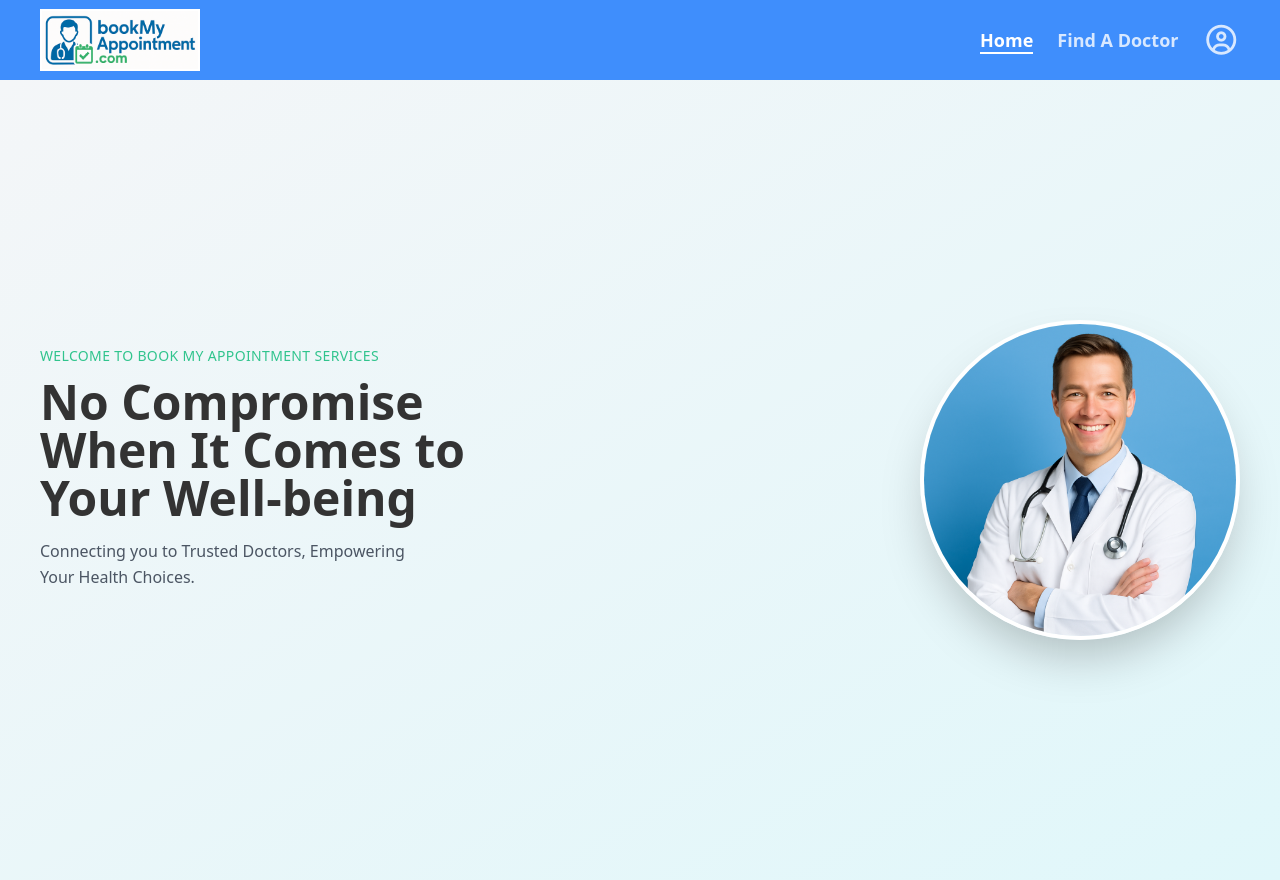
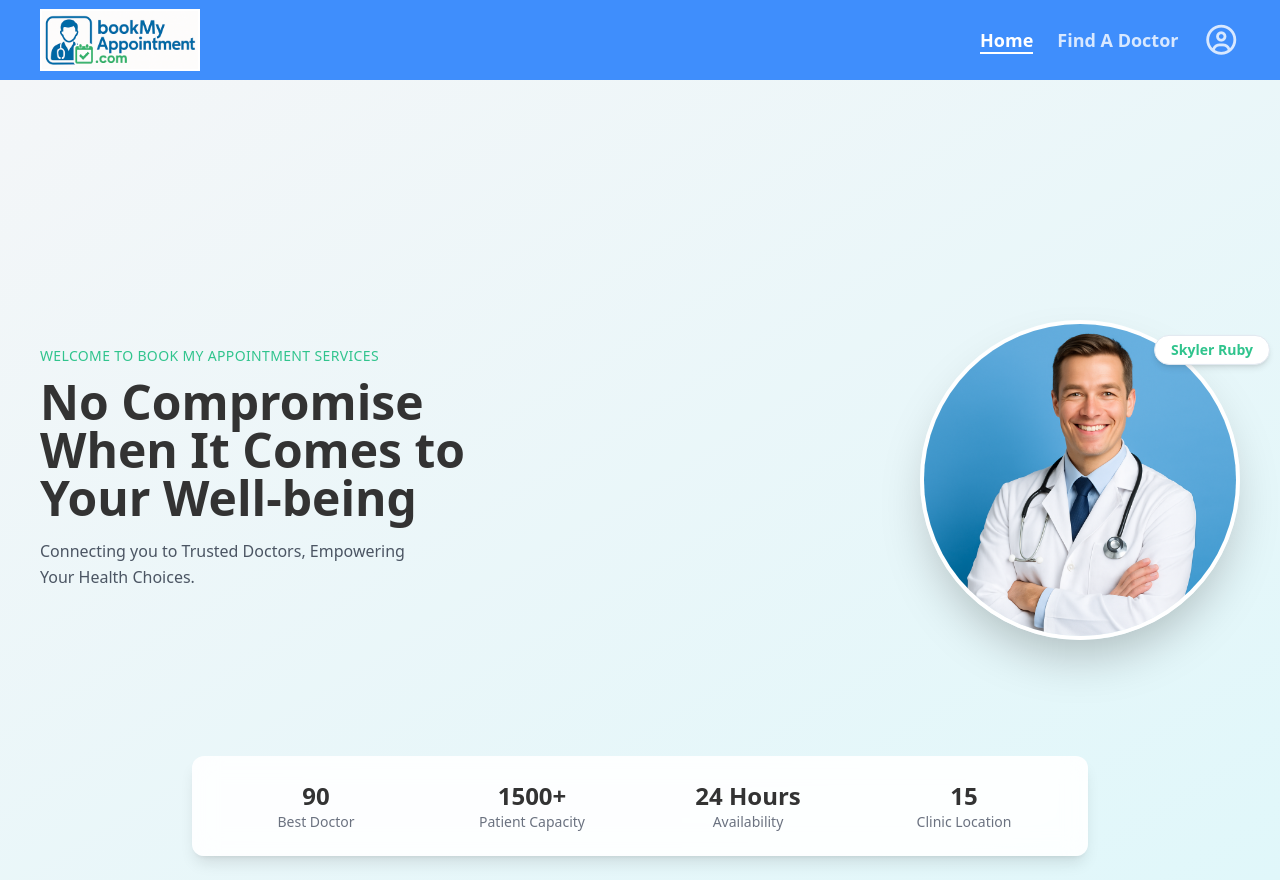
Before and after one commit to NScoded/Doctor-Appointment-Booking-System, a React (Vite) app in the folder frontend/: page / in a window 1280 px wide. Built offline with nearby package versions, Linux system fonts and the light colour scheme; no server answers.

Commit message:
Previous Code
Removed API call and loading state management from Dashboard component. Updated bottom stats to use static values instead of fetched data.

```diff
--- a/frontend/src/pages/Dashboard.jsx
+++ b/frontend/src/pages/Dashboard.jsx
@@ -1,30 +1,7 @@
-import React, { useEffect, useState } from "react";
-import axios from "axios";
+import React from "react";
 import doctorImg from "../assets/images/doctor.png";
 
-const API = import.meta.env.VITE_API_URL;
-
 const Dashboard = () => {
-  const [stats, setStats] = useState(null);
-  const [loading, setLoading] = useState(true);
-
-  useEffect(() => {
-    axios
-      .get(`${API}/dashboard-stats`)
-      .then((res) => {
-        setStats(res.data);
-        setLoading(false);
-      })
-      .catch((err) => {
-        console.error("Error fetching dashboard data:", err);
-        setLoading(false);
-      });
-  }, []);
-
-  if (loading) {
-    return <div className="text-center mt-20">Loading...</div>;
-  }
-
   return (
     <section className="w-full min-h-screen bg-gradient-to-br from-[#F4F6F8] to-[#E0F7FA] px-4 py-10 sm:px-10 flex flex-col lg:flex-row items-center justify-between relative overflow-hidden">
 
@@ -39,9 +16,10 @@ const Dashboard = () => {
         <p className="text-gray-600 mb-6 leading-relaxed">
           Connecting you to Trusted Doctors, Empowering <br /> Your Health Choices.
         </p>
+
       </div>
 
-      {/* Right Image */}
+      {/* Right Image and Floating Cards */}
       <div className="relative mt-10 lg:mt-0 z-10">
         <div className="w-80 h-80 mx-auto rounded-full overflow-hidden border-4 border-white shadow-2xl hover:scale-105 transition-transform duration-500">
           <img
@@ -50,40 +28,27 @@ const Dashboard = () => {
             className="w-full h-full object-cover object-top"
           />
         </div>
+
+        {/* Floating Badge */}
+        <div className="absolute top-4 right-[-30px] animate-bounce bg-white border border-[#E2E8F0] rounded-full px-4 py-1 shadow-md">
+          <p className="text-sm font-semibold text-[#30C48D]">Skyler Ruby</p>
+        </div>
       </div>
 
-      {/* Bottom Stats (Dynamic Data) */}
-      {stats && (
-        <div className="absolute bottom-6 left-1/2 transform -translate-x-1/2 w-full max-w-4xl grid grid-cols-2 sm:grid-cols-4 gap-4 bg-white/90 shadow-lg backdrop-blur-md rounded-xl p-6 z-0">
-          <div className="text-center">
-            <p className="text-2xl font-bold text-[#333333]">
-              {stats.bestDoctor}
-            </p>
-            <p className="text-sm text-gray-500">Best Doctor</p>
+      {/* Bottom Stats */}
+      <div className="absolute bottom-6 left-1/2 transform -translate-x-1/2 w-full max-w-4xl grid grid-cols-2 sm:grid-cols-4 gap-4 bg-white/90 shadow-lg backdrop-blur-md rounded-xl p-6 z-0">
+        {[
+          { label: "Best Doctor", value: 90 },
+          { label: "Patient Capacity", value: "1500+" },
+          { label: "Availability", value: "24 Hours" },
+          { label: "Clinic Location", value: 15 },
+        ].map(({ label, value }) => (
+          <div key={label} className="text-center">
+            <p className="text-2xl font-bold text-[#333333]">{value}</p>
+            <p className="text-sm text-gray-500">{label}</p>
           </div>
-
-          <div className="text-center">
-            <p className="text-2xl font-bold text-[#333333]">
-              {stats.patientCapacity}+
-            </p>
-            <p className="text-sm text-gray-500">Patient Capacity</p>
-          </div>
-
-          <div className="text-center">
-            <p className="text-2xl font-bold text-[#333333]">
-              {stats.availability}
-            </p>
-            <p className="text-sm text-gray-500">Availability</p>
-          </div>
-
-          <div className="text-center">
-            <p className="text-2xl font-bold text-[#333333]">
-              {stats.clinicLocation}
-            </p>
-            <p className="text-sm text-gray-500">Clinic Location</p>
-          </div>
-        </div>
-      )}
+        ))}
+      </div>
     </section>
   );
 };
```
